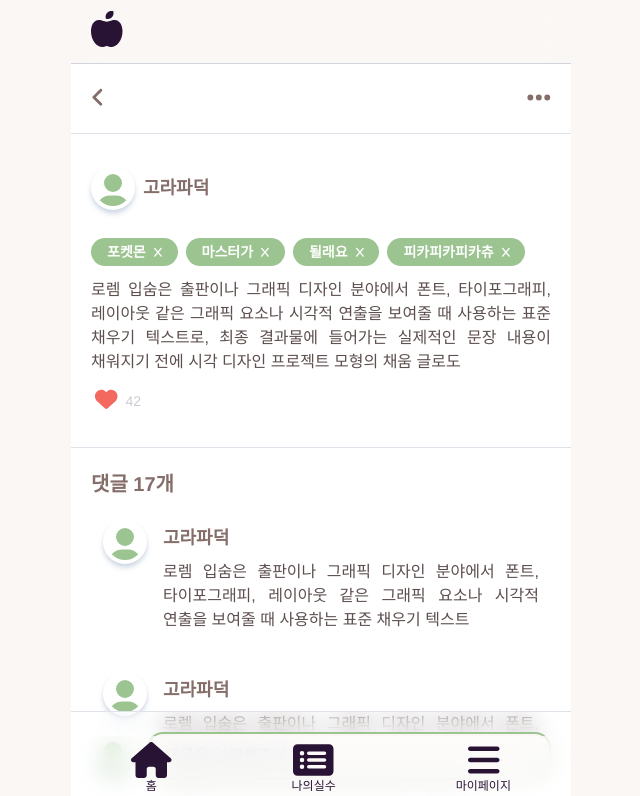
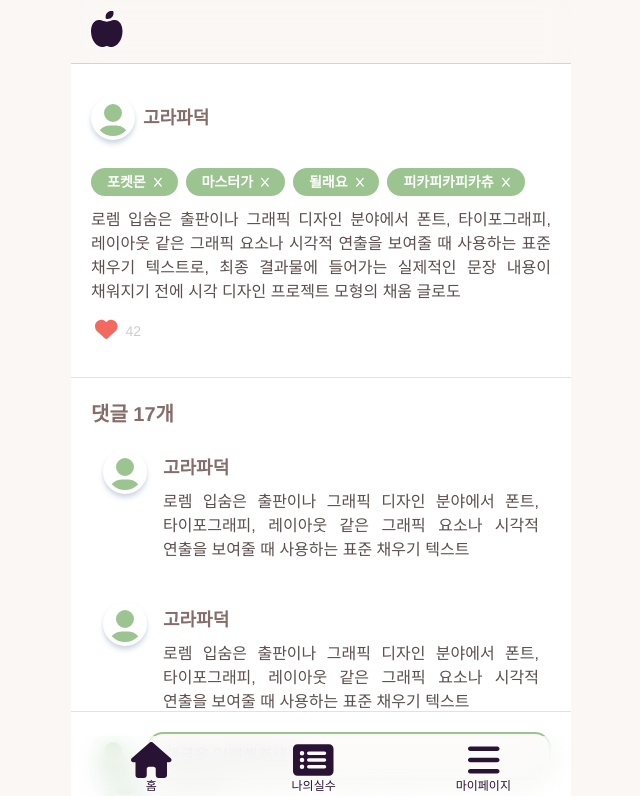
Before and after one commit to coding-union-kr/siltarae-fe, a Next.js app: page /detailedMistakeFeed in a window 1280 px wide. Shown: the top 796 px of the page, without its empty margins (319-959 px from the left). Built offline with nearby package versions, Linux system fonts and the light colour scheme.

Commit message:
feat: PostHeader 컴포넌트 분리 & 구현

```diff
--- /dev/null
+++ b/components/PostHeader.tsx
@@ -0,0 +1,27 @@
+import { faAngleLeft, faEllipsis } from "@fortawesome/free-solid-svg-icons";
+import { FontAwesomeIcon } from "@fortawesome/react-fontawesome";
+import Link from "next/link";
+import React from "react";
+
+export default function PostHeader() {
+  return (
+    <section className="fixed top-0 bg-white h-16 p-5 w-full max-w-[500px] border-b border-b-gray-300 z-50">
+      <div className="flex flex-row justify-between items-center h-full">
+        <Link href="/">
+          <FontAwesomeIcon
+            icon={faAngleLeft}
+            size="lg"
+            style={{ color: "#856E69" }}
+          />
+        </Link>
+        <div>
+          <FontAwesomeIcon
+            icon={faEllipsis}
+            size="xl"
+            style={{ color: "#856E69" }}
+          />
+        </div>
+      </div>
+    </section>
+  );
+}
--- a/pages/detailedMistakeFeed/index.tsx
+++ b/pages/detailedMistakeFeed/index.tsx
@@ -1,29 +1,11 @@
 import Comment from "@/components/Comment";
 import CommentInput from "@/components/CommentInput";
 import ContentPage from "@/components/ContentPage";
-import { faAngleLeft, faEllipsis } from "@fortawesome/free-solid-svg-icons";
-import { FontAwesomeIcon } from "@fortawesome/react-fontawesome";
 import React from "react";
 
 export default function DetailedMistakeFeed() {
   return (
     <div className="w-full h-auto bg-white pb-16">
-      <section className="flex flex-row px-5 py-5 justify-between border-b-[0.3px] border-[#DFE2E9]">
-        <div>
-          <FontAwesomeIcon
-            icon={faAngleLeft}
-            size="lg"
-            style={{ color: "#856E69" }}
-          />
-        </div>
-        <div>
-          <FontAwesomeIcon
-            icon={faEllipsis}
-            size="xl"
-            style={{ color: "#856E69" }}
-          />
-        </div>
-      </section>
       <ContentPage />
       <section className="border-t-[0.3px] border-[#DFE2E9]">
         <span className="block px-5 pt-5 font-bold text-[#856E69] text-[20px]">
```
